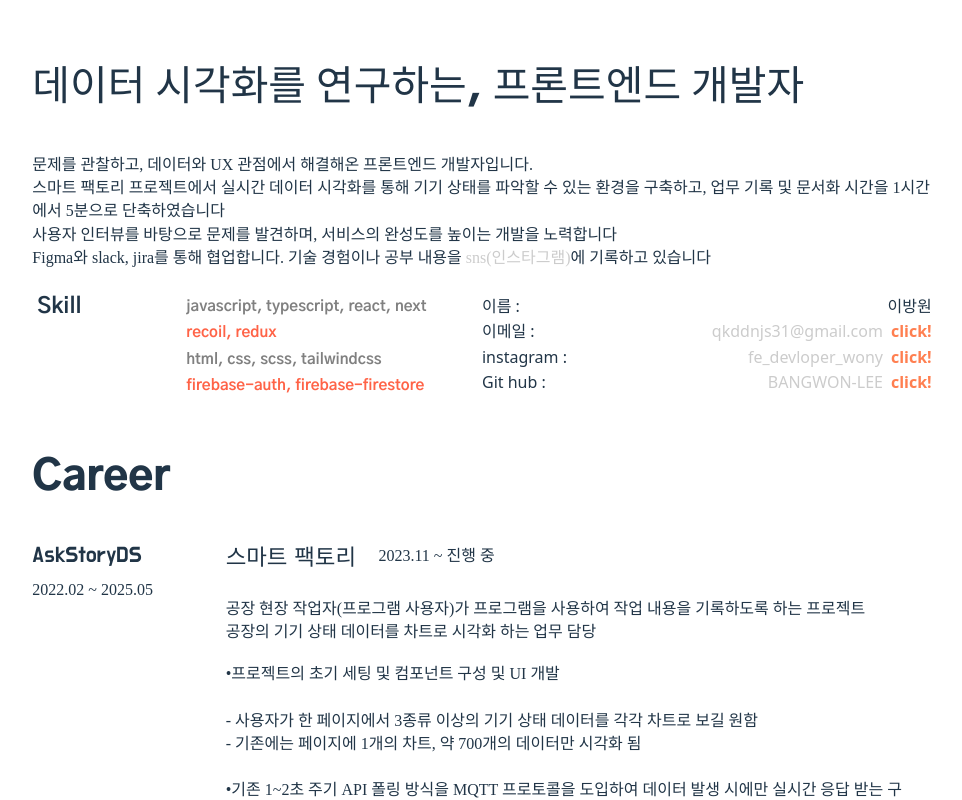
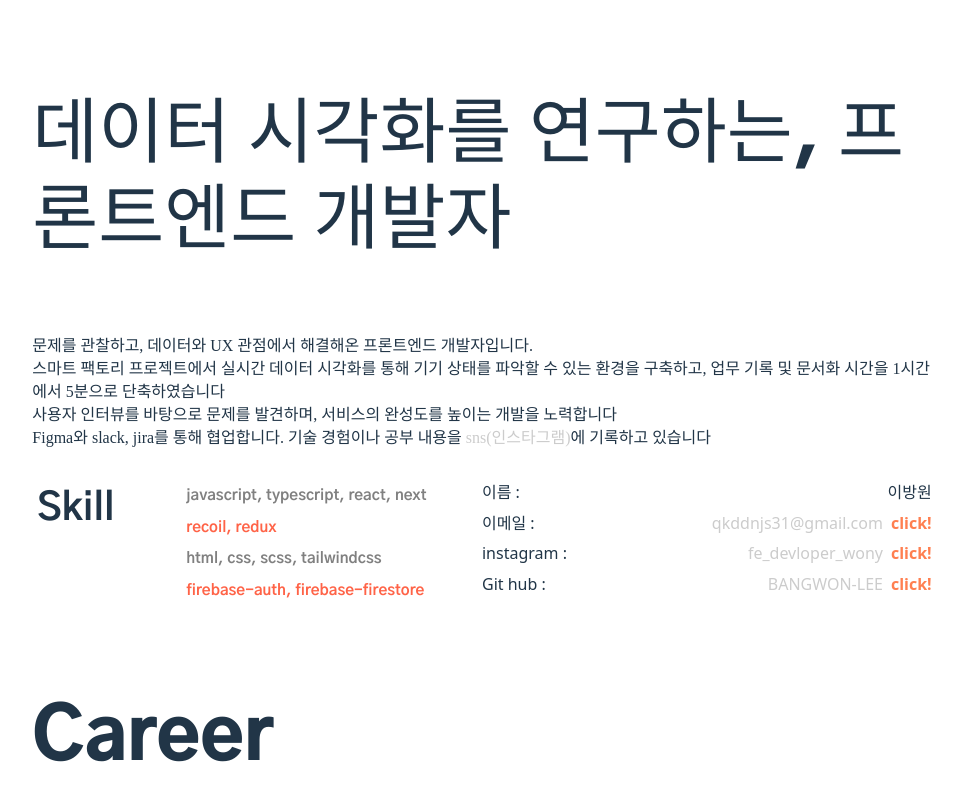
Before and after one commit to BANGWON-LEE/wony_resume, a React (Vite) app: page / in a window 1280 px wide. Shown: the top 800 px of the page, without its empty margins (158-1120 px from the left). Built offline with nearby package versions, Linux system fonts and the light colour scheme.

Commit message:
edit : 스타일 글씨 크기 및 조절

```diff
--- a/src/style/text.scss
+++ b/src/style/text.scss
@@ -19,19 +19,22 @@
 .text_gothic_a1_big_title {
   font-family: 'Gothic A1', sans-serif;
   text-align: left;
-  font-size: 0.8em;
-  line-height: 1rem;
-  margin: 1.3em 0;
-  //   font-size: 0.4em;
+
+  font-size: 1.4rem; // 고정된 기준
+  line-height: 1.4;
+  margin: 1.3rem 0;
+
   @media (max-width: 768px) {
-    font-size: 1em;
+    font-size: 1.2rem;
     width: 100%;
   }
+
   &_inner {
     font-weight: 900;
-    line-height: 1em;
+    line-height: 1.2;
+
     @media (max-width: 768px) {
-      font-size: 1em;
+      font-size: 1rem;
       display: grid;
     }
   }
@@ -164,15 +167,18 @@
 }
 
 .study_link {
-  // display: flex;
-  margin-left: 14px;
-  width: 9em;
+  margin-left: 0.875rem; // 14px → rem 변환
+  width: 9rem; // em → rem 변경
+
   display: flex;
   justify-content: space-between;
+  align-items: center; // 세로 정렬 안정화
 }
 
 .click_dir {
   margin-left: 0.5rem;
   font-weight: 900;
   color: coral;
+
+  line-height: 1.2; // OS 차이 줄이기
 }
```
